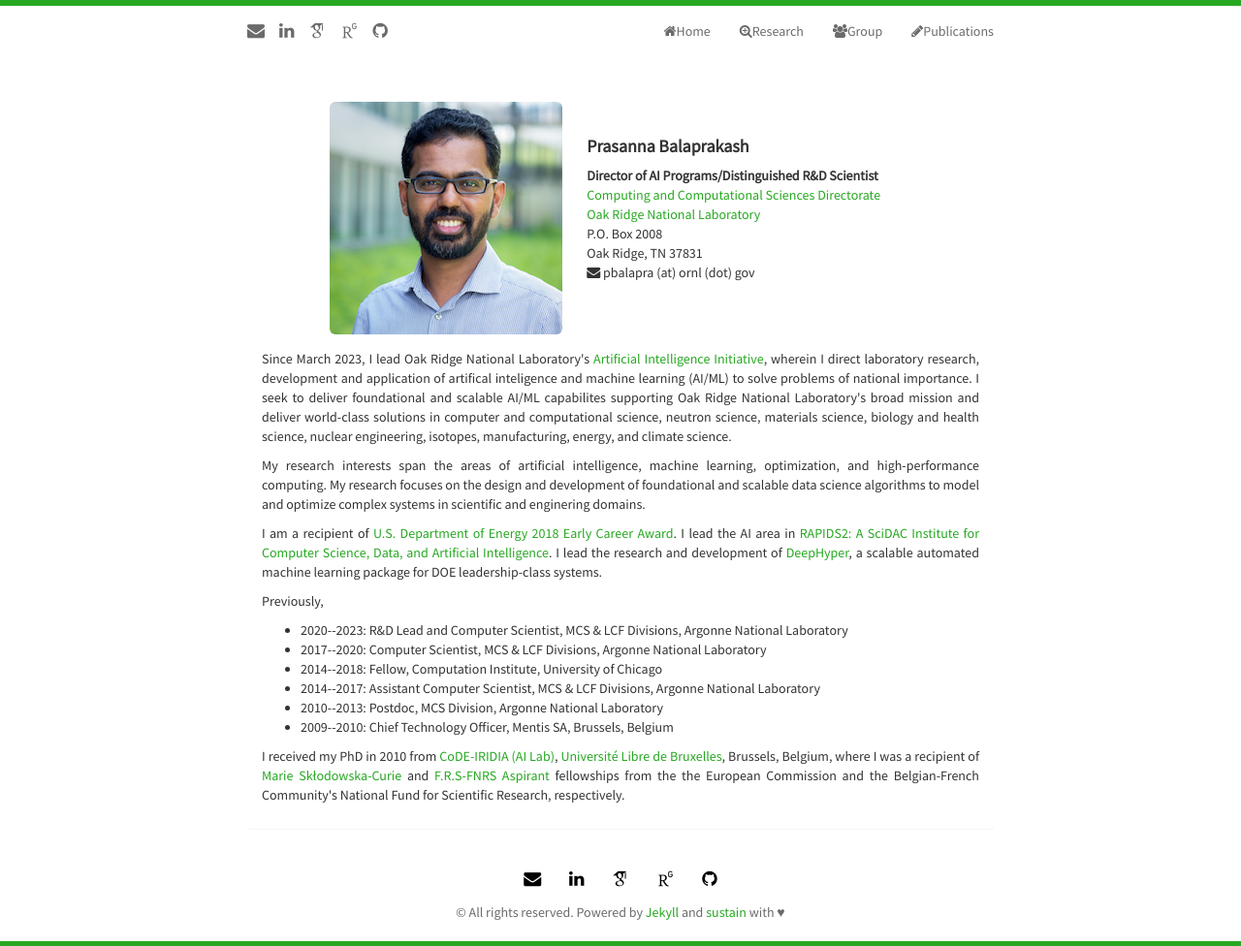
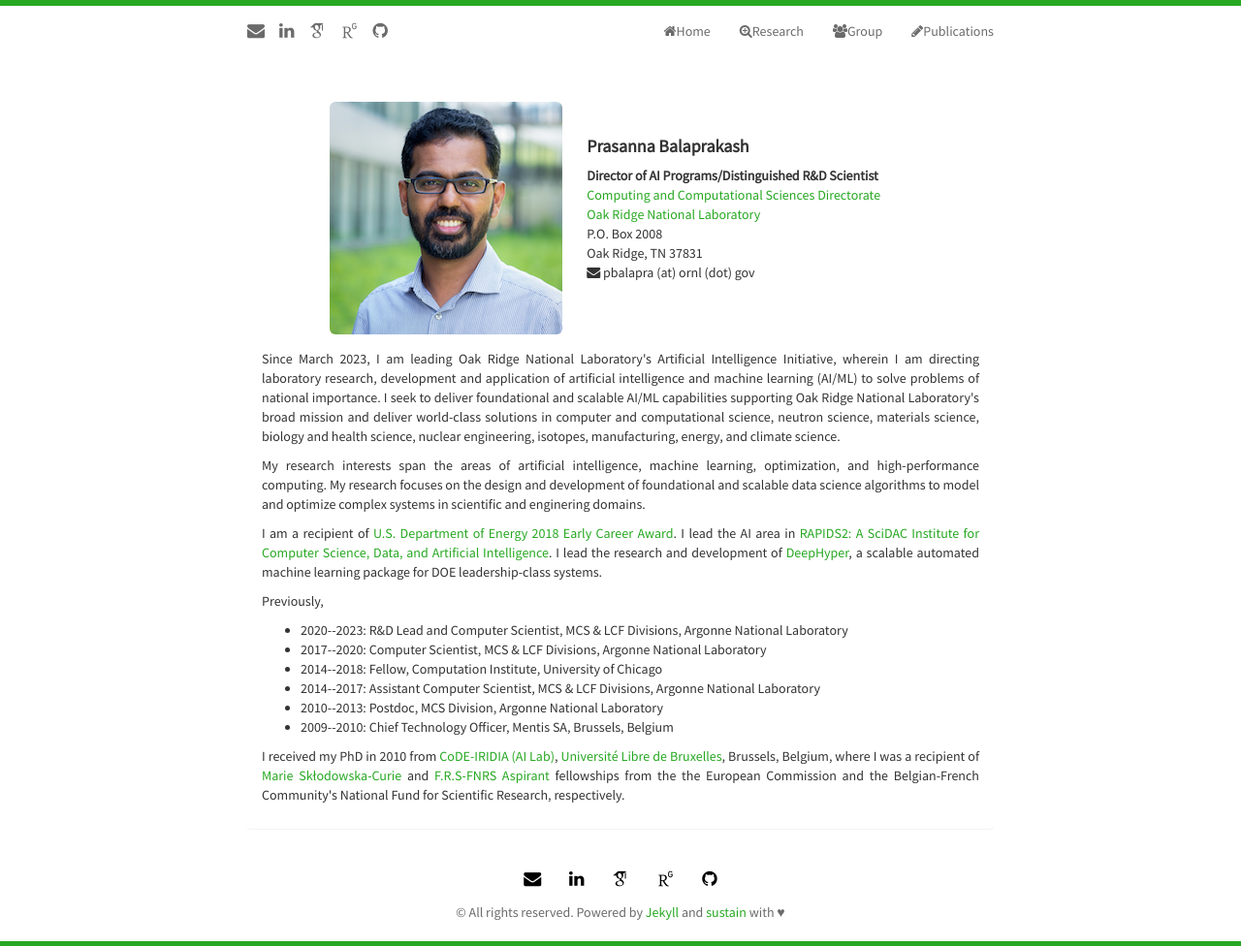
Before and after one commit to pbalapra/pbalapra.github.io, a Jekyll site: the page built from index.html, in a window 1280 px wide. Shown: the whole page at 97% size. Built offline with Jekyll 4.4.1, drawn with Linux system fonts in a browser that asks for light colours; nearby versions of some CDN libraries; some web fonts are replaced; the list of posts is cut into pages by our own code.

Commit message:
minor edits

```diff
--- a/index.html
+++ b/index.html
@@ -63,12 +63,13 @@ title: Home Page of Prasanna Balaprakash
 
 
                 <p align="justify">
-                    Since March 2023, I lead Oak Ridge National Laboratory's <a href="https://www.ornl.gov/ai-initiative" target="_blak"> Artificial Intelligence Initiative</a>, wherein
-                    I direct laboratory research, development and application of artifical inteligence and machine learning (AI/ML) to solve problems of national importance.
-                    I seek to deliver foundational and scalable AI/ML capabilites supporting Oak Ridge National Laboratory's broad mission and deliver world-class solutions in computer and
-                    computational science, neutron science, materials science, biology and health science, nuclear engineering, isotopes, manufacturing, energy, and
+                    Since March 2023, I am leading Oak Ridge National Laboratory's Artificial Intelligence Initiative, wherein I am directing laboratory research,
+                    development and application of artificial intelligence and machine learning (AI/ML) to solve problems of national importance. I seek to deliver
+                    foundational and scalable AI/ML capabilities supporting Oak Ridge National Laboratory's broad mission and deliver world-class solutions in computer
+                    and computational science, neutron science, materials science, biology and health science, nuclear engineering, isotopes, manufacturing, energy, and
                     climate science.
                 </p>
+
                 <p align="justify">
                     My research interests span the areas of artificial intelligence, machine learning, optimization, and high-performance computing.
                     My research focuses on the design and development of foundational and scalable data science algorithms to model and optimize complex systems in scientific and enginering domains.
```
